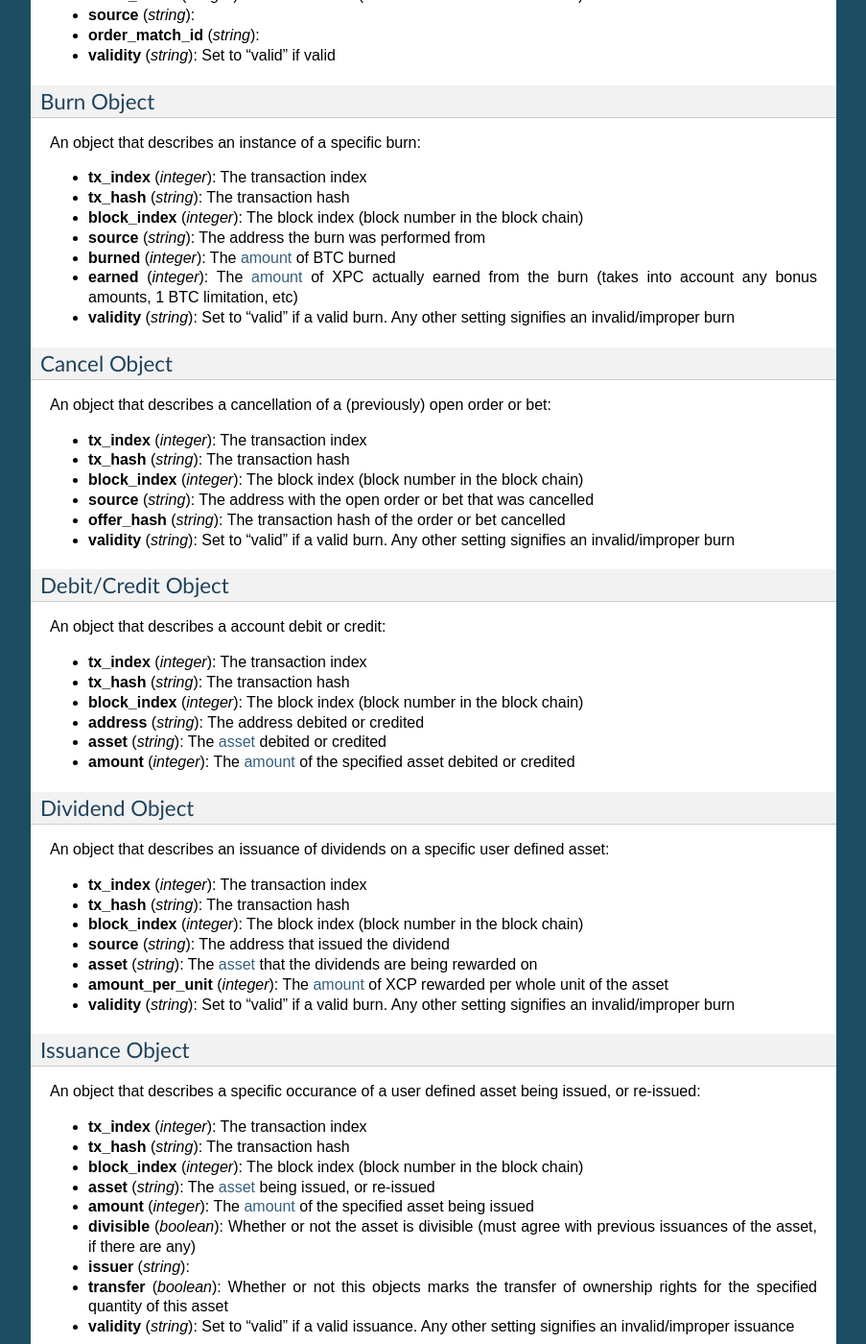
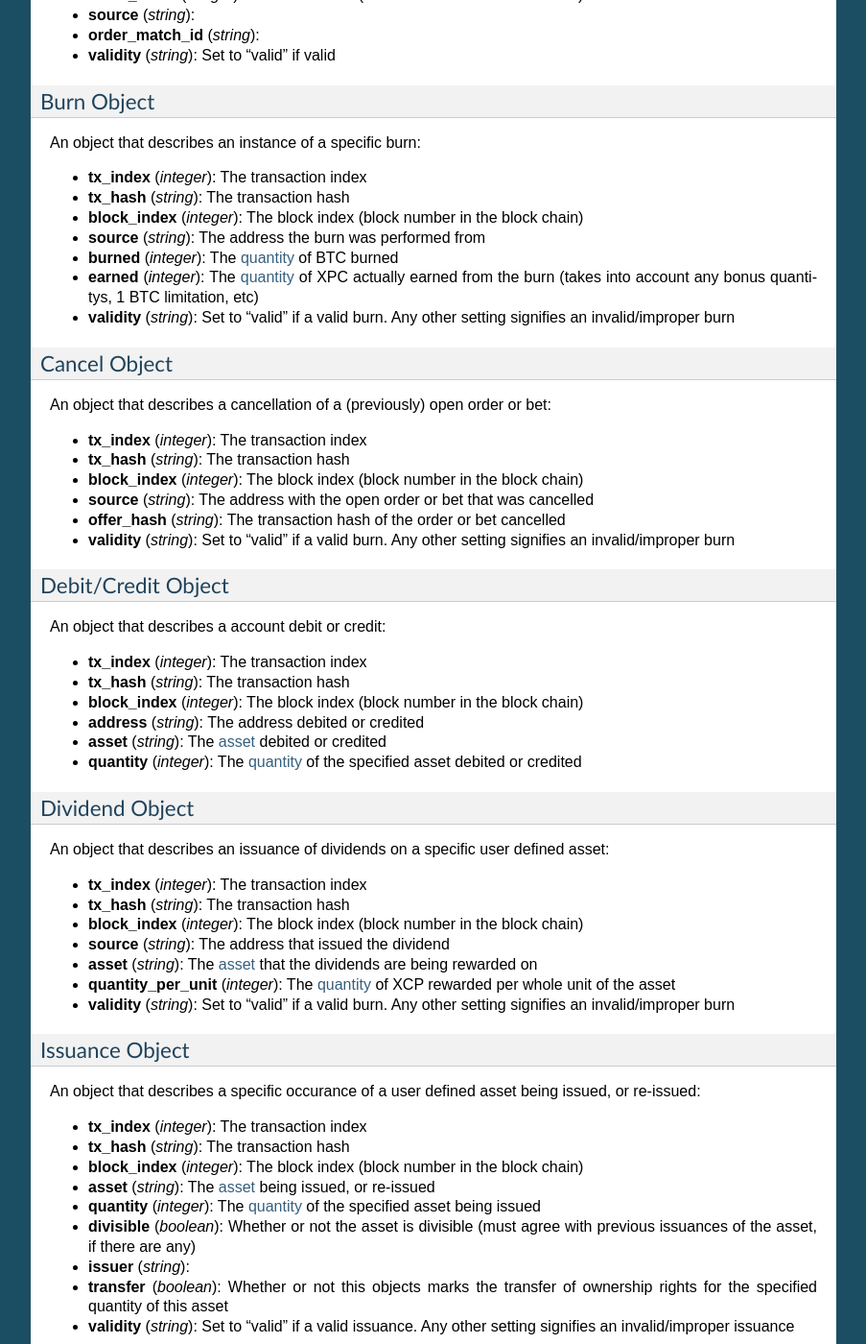
Before and after one commit to CounterpartyXCP/counterparty-core, a Sphinx documentation site: the page built from docs/API.rst, in a window 1280 px wide and 1400 px high, scrolled down 19457 px. Shown: the whole window at 96% size, without its empty margins (198-1101 px from the left). Built offline with Sphinx 7.4.7, drawn with Linux system fonts in a browser that asks for light colours; some of the changed text lies outside the part shown.

```diff
--- a/docs/API.rst
+++ b/docs/API.rst
@@ -73,10 +73,10 @@ Python Example
       url, data=json.dumps(payload), headers=headers, auth=auth).json()
     print("GET_BURNS RESULT: ", response)
 
-    #Fetch all debits for > 2 XCP between blocks 280537 and 280539, sorting the results by amount (descending order)
+    #Fetch all debits for > 2 XCP between blocks 280537 and 280539, sorting the results by quantity (descending order)
     payload = {
       "method": "get_debits",
-      "params": [[{'field': 'asset', 'op': '==', 'value': "XCP"}, {'field': 'amount', 'op': '>', 'value': 200000000}], 'amount', 'desc'],
+      "params": [[{'field': 'asset', 'op': '==', 'value': "XCP"}, {'field': 'quantity', 'op': '>', 'value': 200000000}], 'quantity', 'desc'],
       "jsonrpc": "2.0",
       "id": 0,
     }
@@ -137,12 +137,12 @@ Everywhere in the API an asset is referenced as an uppercase alphabetic (base
 - "XCP"
 - "FOOBAR"
 
-.. _amounts:
+.. _quantitys:
 
-amounts & balances
+quantitys & balances
 ^^^^^^^^^^^^^^^^^^^^
 
-Anywhere where an amount is specified, it is specified in **satoshis** (if a divisible asset), or as whole numbers
+Anywhere where an quantity is specified, it is specified in **satoshis** (if a divisible asset), or as whole numbers
 (if an indivisible asset). To convert satoshis to floating-point, simply cast to float and divide by 100,000,000.
 
 Examples:
@@ -245,7 +245,7 @@ get_balances
    include any BTC balances.
 
    :param list/dict filters: An optional filtering object, or list of filtering objects. See :ref:`Filtering Read API results <filtering>` for more information.
-   :param string order_by: If sorted results are desired, specify the name of a :ref:`balance object <balance-object>` attribute to order the results by (e.g. ``amount``). If left blank, the list of results will be returned unordered.
+   :param string order_by: If sorted results are desired, specify the name of a :ref:`balance object <balance-object>` attribute to order the results by (e.g. ``quantity``). If left blank, the list of results will be returned unordered.
    :param string order_dir: The direction of the ordering. Either ``asc`` for ascending order, or ``desc`` for descending order. Must be set if ``order_by`` is specified. Leave blank if ``order_by`` is not specified.
    :return: A list of one or more :ref:`balance objects <balance-object>` if any matching records were found, otherwise ``[]`` (empty list).
 
@@ -261,7 +261,7 @@ get_bets
 
    :param list/dict filters: An optional filtering object, or list of filtering objects. See :ref:`Filtering Read API results <filtering>` for more information.
    :param boolean is_valid: Set to ``true`` to only return valid records. Set to ``false`` to return all records (including invalid attempts).
-   :param string order_by: If sorted results are desired, specify the name of a :ref:`bet object <bet-object>` attribute to order the results by (e.g. ``wager_amount``). If left blank, the list of results will be returned unordered.
+   :param string order_by: If sorted results are desired, specify the name of a :ref:`bet object <bet-object>` attribute to order the results by (e.g. ``wager_quantity``). If left blank, the list of results will be returned unordered.
    :param string order_dir: The direction of the ordering. Either ``asc`` for ascending order, or ``desc`` for descending order. Must be set if ``order_by`` is specified. Leave blank if ``order_by`` is not specified.
    :param integer start_block: If specified, only results from the specified block index on will be returned
    :param integer end_block: If specified, only results up to and including the specified block index on will be returned
@@ -428,7 +428,7 @@ get_dividends
 
    :param list/dict filters: An optional filtering object, or list of filtering objects. See :ref:`Filtering Read API results <filtering>` for more information.
    :param boolean is_valid: Set to ``true`` to only return valid records. Set to ``false`` to return all records (including invalid attempts).
-   :param string order_by: If sorted results are desired, specify the name of a :ref:`dividend object <dividend-object>` attribute to order the results by (e.g. ``amount_per_unit``). If left blank, the list of results will be returned unordered.
+   :param string order_by: If sorted results are desired, specify the name of a :ref:`dividend object <dividend-object>` attribute to order the results by (e.g. ``quantity_per_unit``). If left blank, the list of results will be returned unordered.
    :param string order_dir: The direction of the ordering. Either ``asc`` for ascending order, or ``desc`` for descending order. Must be set if ``order_by`` is specified. Leave blank if ``order_by`` is not specified.
    :param integer start_block: If specified, only results from the specified block index on will be returned
    :param integer end_block: If specified, only results up to and including the specified block index on will be returned
@@ -528,7 +528,7 @@ get_asset_info
      - **owner** (*string*): The address that currently owns the asset (i.e. has issuance rights to it)
      - **divisible** (*boolean*): Whether the asset is divisible or not
      - **locked** (*boolean*): Whether the asset is locked (future issuances prohibited)
-     - **total_issued** (*integer*): The :ref:`quantity <amounts>` of the asset issued, in total
+     - **total_issued** (*integer*): The :ref:`quantity <quantitys>` of the asset issued, in total
      - **callable** (*boolean*): If the asset is callable or not
      - **call_date** (*integer*): The call date, as an epoch timestamp
      - **call_price** (*integer*): The call price, in satoshi
@@ -567,10 +567,10 @@ get_xcp_supply
 
 .. py:function:: get_xcp_supply(asset)
 
-   Gets the current total amount of XCP in existance (i.e. amount created via proof-of-burn, minus amount
+   Gets the current total quantity of XCP in existance (i.e. quantity created via proof-of-burn, minus quantity
    destroyed via asset issuances, etc).
 
-   :return:  The :ref:`quantity <amounts>` of XCP currently in existance.
+   :return:  The :ref:`quantity <quantitys>` of XCP currently in existance.
 
 
 .. _get_block_info:
@@ -644,8 +644,8 @@ create_bet
    :param string feed_address: The address that host the feed to be bet on.
    :param integer bet_type: 0 for Bullish CFD, 1 for Bearish CFD, 2 for Equal, 3 for NotEqual.
    :param integer deadline: The time at which the bet should be decided/settled, in Unix time.
-   :param integer wager: The :ref:`quantity <amounts>` of XCP to wager.
-   :param integer counterwager: The minimum :ref:`quantity <amounts>` of XCP to be wagered against, for the bets to match.
+   :param integer wager: The :ref:`quantity <quantitys>` of XCP to wager.
+   :param integer counterwager: The minimum :ref:`quantity <quantitys>` of XCP to be wagered against, for the bets to match.
    :param float target_value: Target value for Equal/NotEqual bet
    :param integer leverage: Leverage, as a fraction of 5040
    :param boolean multisig: See :ref:`this section <multisig_param>`.
@@ -691,10 +691,10 @@ create_burn
 
 .. py:function:: create_burn(source, quantity, multisig=true)
 
-   Burn a given amount of BTC for XCP (**only possible between blocks 278310 and 283810**).
+   Burn a given quantity of BTC for XCP (**only possible between blocks 278310 and 283810**).
 
    :param string source: The address with the BTC to burn.
-   :param integer quantity: The :ref:`amount <amounts>` of BTC to burn (1 BTC maximum burn per address).
+   :param integer quantity: The :ref:`quantity <quantitys>` of BTC to burn (1 BTC maximum burn per address).
    :param boolean multisig: See :ref:`this section <multisig_param>`.
    :return: The unsigned hex-encoded transaction in either OP_RETURN or multisig format. See :ref:`this section <multisig_param>`.
 
@@ -742,7 +742,7 @@ create_dividend
    :param string source: The address that will be issuing the dividend (must have the ownership of the asset which the dividend is being issued on).
    :param string asset: The :ref:`asset <assets>` that the dividends are being rewarded on.
    :param string dividend_asset: The :ref:`asset <assets>` that the dividends are paid in.
-   :param integer quantity_per_unit: The :ref:`amount <amounts>` of XCP rewarded per whole unit of the asset.
+   :param integer quantity_per_unit: The :ref:`quantity <quantitys>` of XCP rewarded per whole unit of the asset.
    :param boolean multisig: See :ref:`this section <multisig_param>`.
    :return: The unsigned hex-encoded transaction in either OP_RETURN or multisig format. See :ref:`this section <multisig_param>`.
 
@@ -757,7 +757,7 @@ create_issuance
    Issue a new asset, issue more of an existing asset or transfer the ownership of an asset.
 
    :param string source: The address that will be issuing or transfering the asset.
-   :param integer quantity: The :ref:`quantity <amounts>` of the asset to issue (set to 0 if *transferring* an asset).
+   :param integer quantity: The :ref:`quantity <quantitys>` of the asset to issue (set to 0 if *transferring* an asset).
    :param string asset: The :ref:`asset <assets>` to issue or transfer.
    :param boolean divisible: Whether this asset is divisible or not (if a transfer, this value must match the value specified when the asset was originally issued).
    :param boolean callable: Whether the asset is callable or not.
@@ -779,9 +779,9 @@ create_order
    Issue an order request.
 
    :param string source: The address that will be issuing the order request (must have the necessary quantity of the specified asset to give).
-   :param integer give_quantity: The :ref:`quantity <amounts>` of the asset to give.
+   :param integer give_quantity: The :ref:`quantity <quantitys>` of the asset to give.
    :param string give_asset: The :ref:`asset <assets>` to give.
-   :param integer get_quantity: The :ref:`quantity <amounts>` of the asset requested in return.
+   :param integer get_quantity: The :ref:`quantity <quantitys>` of the asset requested in return.
    :param string get_asset: The :ref:`asset <assets>` requested in return.
    :param integer expiration: The number of blocks for which the order should be valid.
    :param integer fee_required: The miners' fee required to be paid by orders for them to match this one; in BTC;
@@ -803,7 +803,7 @@ create_send
 
    :param string source: The address that will be sending (must have the necessary quantity of the specified asset).
    :param string destination: The address to receive the asset.
-   :param integer quantity: The :ref:`quantity <amounts>` of the asset to send.
+   :param integer quantity: The :ref:`quantity <quantitys>` of the asset to send.
    :param string asset: The :ref:`asset <assets>` to send.
    :param boolean multisig: See :ref:`this section <multisig_param>`.
    :return: The unsigned hex-encoded transaction in either OP_RETURN or multisig format. See :ref:`this section <multisig_param>`.
@@ -852,7 +852,7 @@ An object that describes a balance that is associated to a specific address:
 
 * **address** (*string*): The address that has the balance
 * **asset** (*string*): The ID of the :ref:`asset <assets>` in which the balance is specified
-* **amount** (*integer*): The :ref:`balance <amounts>` of the specified asset at this address
+* **quantity** (*integer*): The :ref:`balance <quantitys>` of the specified asset at this address
 
 
 .. _bet-object:
@@ -869,8 +869,8 @@ An object that describes a specific bet:
 * **feed_address** (*string*): The address with the feed that the bet is to be made on
 * **bet_type** (*integer*): 0 for Bullish CFD, 1 for Bearish CFD, 2 for Equal, 3 for Not Equal
 * **deadline** (*integer*): The timestamp at which the bet should be decided/settled, in Unix time.
-* **wager_amount** (*integer*): The :ref:`quantity <amounts>` of XCP to wager
-* **counterwager_amount** (*integer*): The minimum :ref:`quantity <amounts>` of XCP to be wagered by the user to bet against the bet issuer, if the other party were to accept the whole thing
+* **wager_quantity** (*integer*): The :ref:`quantity <quantitys>` of XCP to wager
+* **counterwager_quantity** (*integer*): The minimum :ref:`quantity <quantitys>` of XCP to be wagered by the user to bet against the bet issuer, if the other party were to accept the whole thing
 * **wager_remaining** (*integer*): The quantity of XCP wagered that is remaining to bet on
 * **odds** (*float*):
 * **target_value** (*float*): Target value for Equal/NotEqual bet
@@ -904,8 +904,8 @@ An object that describes a specific occurance of two bets being matched (either
 * **deadline** (*integer*): The timestamp at which the bet match was made, in Unix time.
 * **target_value** (*float*): Target value for Equal/NotEqual bet
 * **leverage** (*integer*): Leverage, as a fraction of 5040
-* **forward_amount** (*integer*): The :ref:`amount <amounts>` of XCP bet in the initial bet
-* **backward_amount** (*integer*): The :ref:`amount <amounts>` of XCP bet in the matching bet
+* **forward_quantity** (*integer*): The :ref:`quantity <quantitys>` of XCP bet in the initial bet
+* **backward_quantity** (*integer*): The :ref:`quantity <quantitys>` of XCP bet in the matching bet
 * **fee_multiplier** (*integer*):
 * **validity** (*string*): Set to "valid" if a valid order match. Any other setting signifies an invalid/improper order match
 
@@ -954,8 +954,8 @@ An object that describes an instance of a specific burn:
 * **tx_hash** (*string*): The transaction hash
 * **block_index** (*integer*): The block index (block number in the block chain)
 * **source** (*string*): The address the burn was performed from
-* **burned** (*integer*): The :ref:`amount <amounts>` of BTC burned
-* **earned** (*integer*): The :ref:`amount <amounts>` of XPC actually earned from the burn (takes into account any bonus amounts, 1 BTC limitation, etc)
+* **burned** (*integer*): The :ref:`quantity <quantitys>` of BTC burned
+* **earned** (*integer*): The :ref:`quantity <quantitys>` of XPC actually earned from the burn (takes into account any bonus quantitys, 1 BTC limitation, etc)
 * **validity** (*string*): Set to "valid" if a valid burn. Any other setting signifies an invalid/improper burn
 
 
@@ -986,7 +986,7 @@ An object that describes a account debit or credit:
 * **block_index** (*integer*): The block index (block number in the block chain)
 * **address** (*string*): The address debited or credited
 * **asset** (*string*): The :ref:`asset <assets>` debited or credited
-* **amount** (*integer*): The :ref:`amount <amounts>` of the specified asset debited or credited
+* **quantity** (*integer*): The :ref:`quantity <quantitys>` of the specified asset debited or credited
 
 
 .. _dividend-object:
@@ -1001,7 +1001,7 @@ An object that describes an issuance of dividends on a specific user defined ass
 * **block_index** (*integer*): The block index (block number in the block chain)
 * **source** (*string*): The address that issued the dividend
 * **asset** (*string*): The :ref:`asset <assets>` that the dividends are being rewarded on
-* **amount_per_unit** (*integer*): The :ref:`amount <amounts>` of XCP rewarded per whole unit of the asset
+* **quantity_per_unit** (*integer*): The :ref:`quantity <quantitys>` of XCP rewarded per whole unit of the asset
 * **validity** (*string*): Set to "valid" if a valid burn. Any other setting signifies an invalid/improper burn
 
 
@@ -1016,7 +1016,7 @@ An object that describes a specific occurance of a user defined asset being issu
 * **tx_hash** (*string*): The transaction hash
 * **block_index** (*integer*): The block index (block number in the block chain)
 * **asset** (*string*): The :ref:`asset <assets>` being issued, or re-issued
-* **amount** (*integer*): The :ref:`amount <amounts>` of the specified asset being issued
+* **quantity** (*integer*): The :ref:`quantity <quantitys>` of the specified asset being issued
 * **divisible** (*boolean*): Whether or not the asset is divisible (must agree with previous issuances of the asset, if there are any)
 * **issuer** (*string*):
 * **transfer** (*boolean*): Whether or not this objects marks the transfer of ownership rights for the specified quantity of this asset
@@ -1035,11 +1035,11 @@ An object that describes a specific order:
 * **block_index** (*integer*): The block index (block number in the block chain)
 * **source** (*string*): The address that made the order
 * **give_asset** (*string*): The :ref:`asset <assets>` being offered
-* **give_amount** (*integer*): The :ref:`amount <amounts>` of the specified asset being offered
-* **give_remaining** (*integer*): The :ref:`amount <amounts>` of the specified give asset remaining for the order
+* **give_quantity** (*integer*): The :ref:`quantity <quantitys>` of the specified asset being offered
+* **give_remaining** (*integer*): The :ref:`quantity <quantitys>` of the specified give asset remaining for the order
 * **get_asset** (*string*): The :ref:`asset <assets>` desired in exchange
-* **get_amount** (*integer*): The :ref:`amount <amounts>` of the specified asset desired in exchange
-* **get_remaining** (*integer*): The :ref:`amount <amounts>` of the specified get asset remaining for the order
+* **get_quantity** (*integer*): The :ref:`quantity <quantitys>` of the specified asset desired in exchange
+* **get_remaining** (*integer*): The :ref:`quantity <quantitys>` of the specified get asset remaining for the order
 * **price** (*float*): The given exchange rate (as an exchange ratio desired from the asset offered to the asset desired)
 * **expiration** (*integer*): The number of blocks over which the order should be valid
 * **fee_provided** (*integer*): The miners' fee provided; in BTC; required only if selling BTC (should not be lower than is required for acceptance in a block)
@@ -1064,9 +1064,9 @@ An object that describes a specific occurance of two orders being matched (eithe
 * **tx1_address** (*string*): The address that issued the second order
 * **tx1_expiration** (*integer*): The number of blocks over which the second order was valid
 * **forward_asset** (*string*): The :ref:`asset <assets>` exchanged FROM the first order to the second order
-* **forward_amount** (*integer*): The :ref:`amount <amounts>` of the specified forward asset
+* **forward_quantity** (*integer*): The :ref:`quantity <quantitys>` of the specified forward asset
 * **backward_asset** (*string*): The :ref:`asset <assets>` exchanged FROM the second order to the first order
-* **backward_amount** (*integer*): The :ref:`amount <amounts>` of the specified backward asset
+* **backward_quantity** (*integer*): The :ref:`quantity <quantitys>` of the specified backward asset
 * **validity** (*string*): Set to "valid" if a valid order match. Any other setting signifies an invalid/improper order match
 
 
@@ -1083,7 +1083,7 @@ An object that describes a specific send (e.g. "simple send", of XCP, or a user
 * **source** (*string*): The source address of the send
 * **destination** (*string*): The destination address of the send
 * **asset** (*string*): The :ref:`asset <assets>` being sent
-* **amount** (*integer*): The :ref:`amount <amounts>` of the specified asset sent
+* **quantity** (*integer*): The :ref:`quantity <quantitys>` of the specified asset sent
 * **validity** (*string*): Set to "valid" if a valid send. Any other setting signifies an invalid/improper send
 
 
```
Also changed, not shown: counterpartyd.py (+4 -6 lines), 1 other file.
